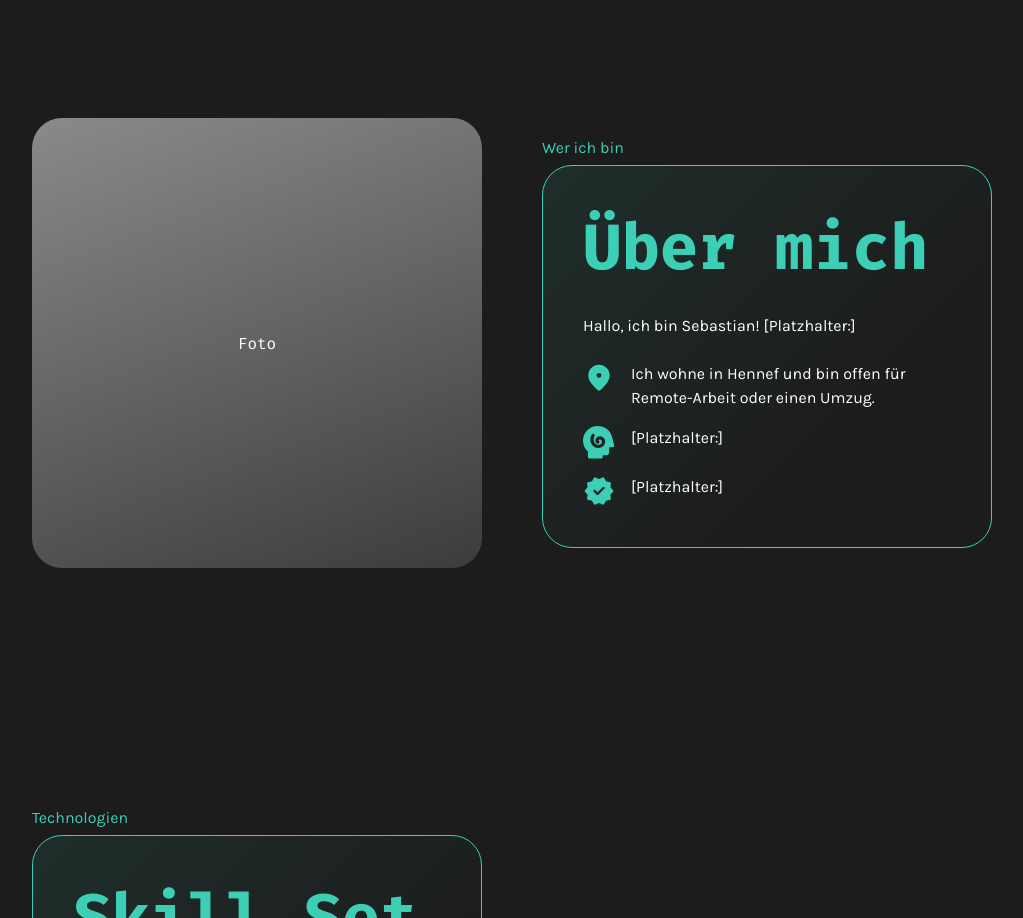
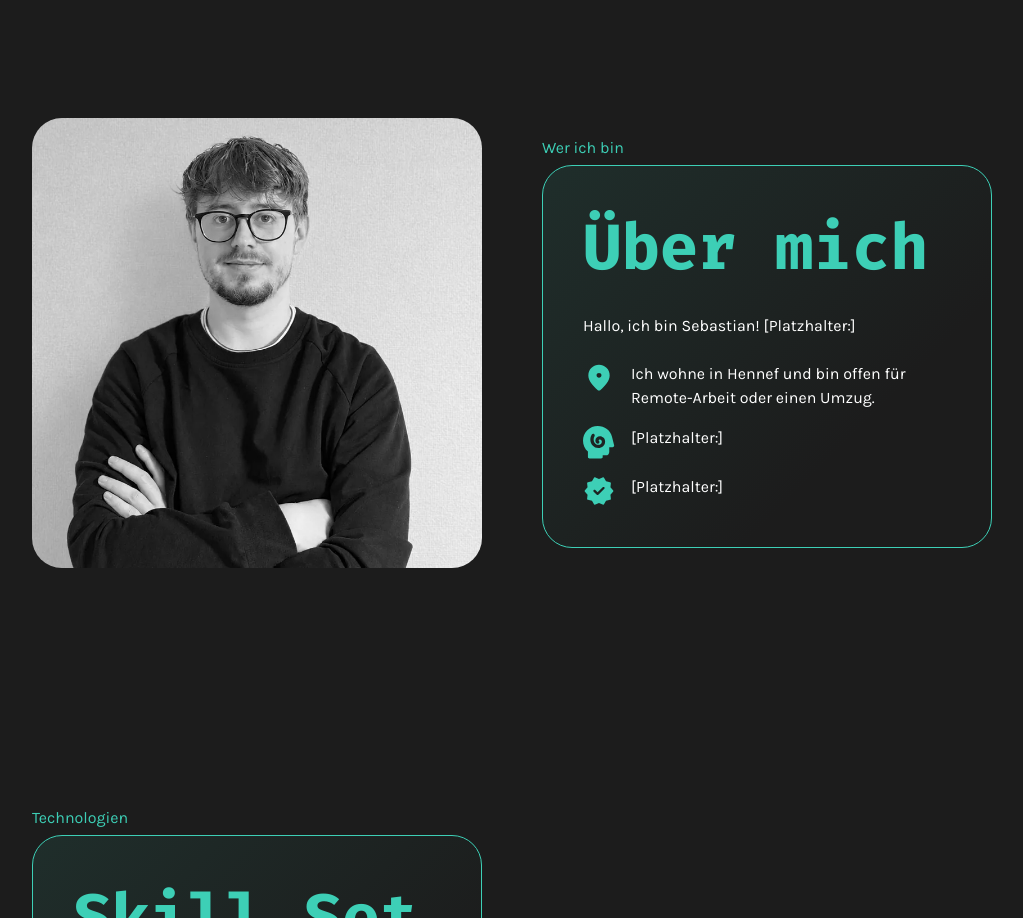
Before and after one commit to SebaBuch/Portfolio, an Angular app: page / in a window 1280 px wide. Shown: the part 802-1720 px from the top of the page, without its empty margins (128-1151 px from the left). Built offline with nearby package versions, Linux system fonts and the light colour scheme.

Commit message:
Added real photo

```diff
--- a/src/app/main-page/about-me/about-me.html
+++ b/src/app/main-page/about-me/about-me.html
@@ -1,7 +1,11 @@
 <section class="about">
     <div class="content about-content">
         <div class="about-photo">
+            @if (photo !== ''){
+            <img [src]="photo" alt="Sebastian Buchholz" class="photo">
+            }@else {
             <div class="photo-placeholder">Foto</div>
+            }
         </div>
 
         <div class="about-text">
--- a/src/app/main-page/about-me/about-me.scss
+++ b/src/app/main-page/about-me/about-me.scss
@@ -41,6 +41,15 @@
     justify-content: center;
     align-items: center;
     font-family: 'Fira Code', monospace;
+}
+
+.photo {
+    position: relative;
+    width: 100%;
+    aspect-ratio: 1 / 1;
+    border-radius: 30px;
+    object-fit: cover;
+    filter: grayscale(100%);
 }
 
 .about-text {
--- a/src/app/main-page/about-me/about-me.ts
+++ b/src/app/main-page/about-me/about-me.ts
@@ -8,5 +8,7 @@ import { LanguageService } from '../../shared/services/language-service';
   templateUrl: './about-me.html',
 })
 export class AboutMe {
+photo = '/images/sebastian.webp';
+
   constructor(public languageService: LanguageService) { }
 }
```
Also changed, not shown: public/images/sebastian.webp (added).
